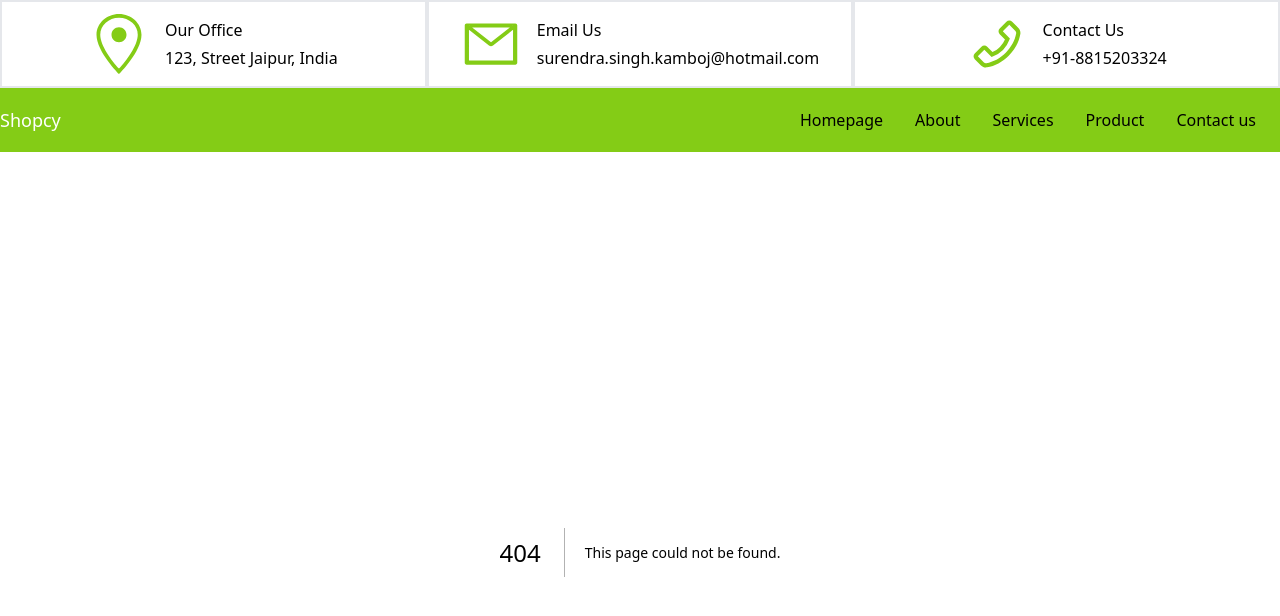
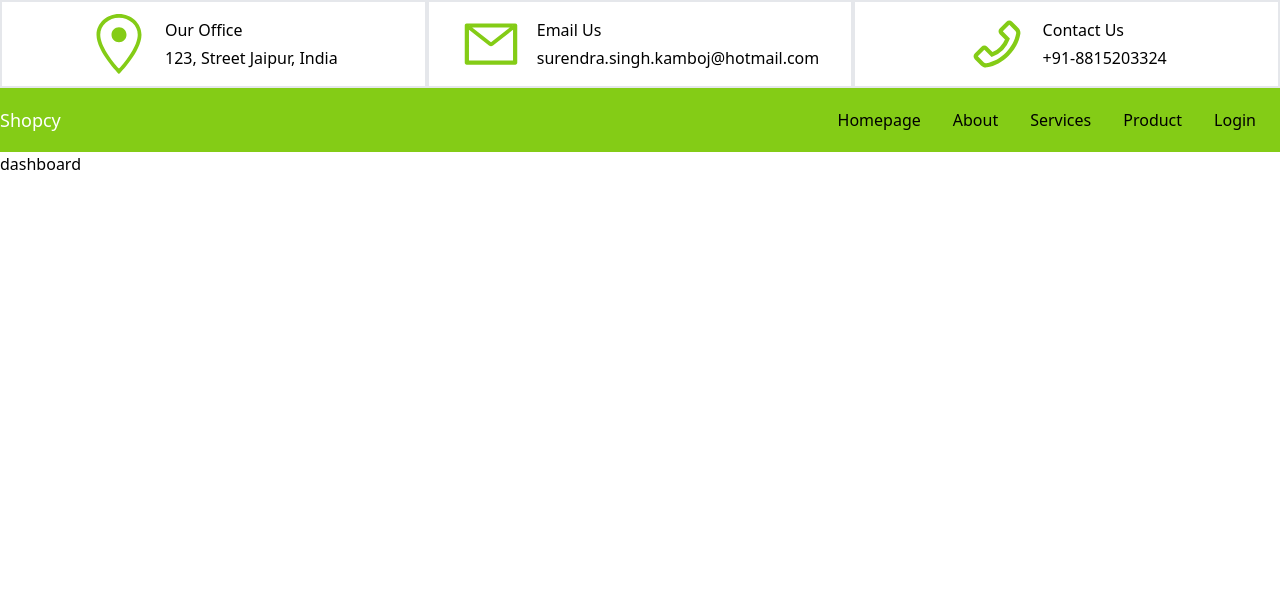
Before and after one commit to surendraSinghKamboj/shopcy, a Next.js app: page /admin/dashboard in a window 1280 px wide. Before the commit this address had no page. Shown: the top 616 px of the page. Built offline with nearby package versions, Linux system fonts and the light colour scheme.

Commit message:
error 4O4 Page created and some other pages init

```diff
--- a/src/components/Navbar.jsx
+++ b/src/components/Navbar.jsx
@@ -35,9 +35,9 @@ const Navbar = () => {
             </li>
           </Link>
 
-          <Link href={"/contact"}>
+          <Link href={"/Login"}>
             <li className="m-2 mx-3 hover:bg-white hover:text-lime-500 p-1 cursor-pointer">
-              Contact us
+              Login
             </li>
           </Link>
         </ul>
--- /dev/null
+++ b/src/pages/404.jsx
@@ -0,0 +1,21 @@
+import Link from "next/link";
+import React from "react";
+import { TfiFaceSad } from "react-icons/tfi";
+
+const Notfound = () => {
+  return (
+    <div className="w-[100vw] h-[77vh] flex flex-col justify-center items-center">
+      <TfiFaceSad className="text-lime-500 text-9xl my-6" />
+      <h1 className="text-6xl text-center portrait:text-3xl">
+        Requested Page Not Found
+      </h1>
+      <Link href={"/"}>
+        <button className="w-[200px] h-[40px] text-lg my-6 bg-lime-500 hover:bg-white hover:text-lime-500 hover:border-4 hover:border-lime-500">
+          Homepage
+        </button>
+      </Link>
+    </div>
+  );
+};
+
+export default Notfound;
--- /dev/null
+++ b/src/pages/Login.jsx
@@ -0,0 +1,9 @@
+import React from 'react'
+
+const Login = () => {
+  return (
+    <div>Login</div>
+  )
+}
+
+export default Login
--- /dev/null
+++ b/src/pages/Signup.jsx
@@ -0,0 +1,9 @@
+import React from 'react'
+
+const Signup = () => {
+  return (
+    <div>Signup</div>
+  )
+}
+
+export default Signup
--- /dev/null
+++ b/src/pages/admin/dashboard.jsx
@@ -0,0 +1,9 @@
+import React from 'react'
+
+const dashboard = () => {
+  return (
+    <div>dashboard</div>
+  )
+}
+
+export default dashboard
--- a/src/pages/api/auth/login.js
+++ b/src/pages/api/auth/login.js
@@ -21,6 +21,7 @@ const handler = async (req, res) => {
                 return res.status(401).json({ message: "Invalid username or password" });
             }
 
+
             const token = jwt.sign({ id: existingUser._id }, process.env.JWT_SECRET);
             return res.status(200).json({ message: "Login successful", token });
         } catch (error) {
```
Also changed, not shown: src/pages/loading.jsx (added).
